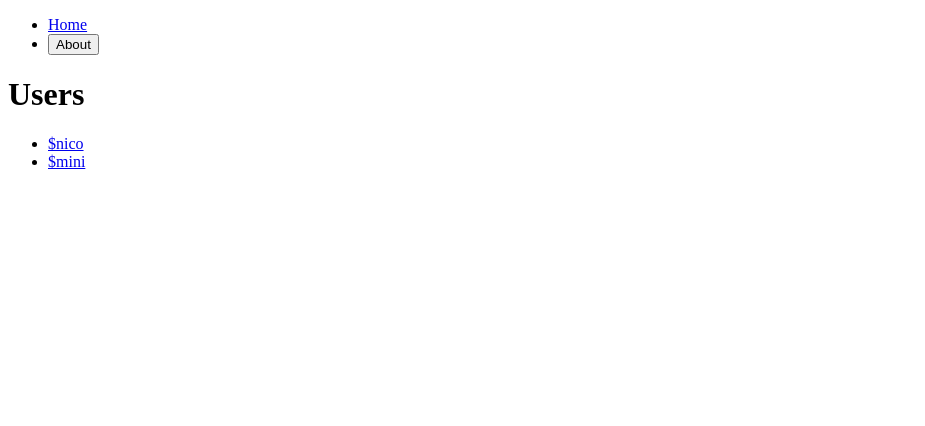
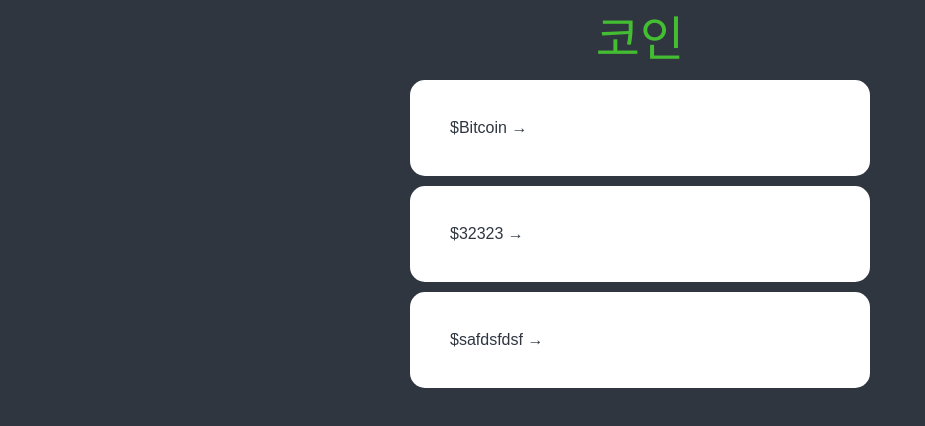
Before and after one commit to mhyoo88/react-masterclass, a React (Create React App) app: page / in a window 1280 px wide. Shown: the top 426 px of the page, without its empty margins (0-925 px from the left). Built offline with nearby package versions, Linux system fonts and the light colour scheme.

Commit message:
react-query 받고 라우트 설정 하고 style 지정

```diff
--- a/package.json
+++ b/package.json
@@ -12,6 +12,7 @@
     "@types/react-dom": "^18.0.10",
     "react": "^18.2.0",
     "react-dom": "^18.2.0",
+    "react-query": "^3.39.2",
     "react-router-dom": "^6.4.5",
     "react-scripts": "5.0.1",
     "styled-components": "^5.3.6",
--- a/src/Root.tsx
+++ b/src/Root.tsx
@@ -1,12 +1,74 @@
 import { Outlet } from "react-router";
-import Header from "./components/Header";
+import { createGlobalStyle } from "styled-components";
+
+const GlobalStyle = createGlobalStyle`
+  @import url('https://fonts.googleapis.com/css2?family=Source+Sans+Pro:wght@300;400&display=swap');
+  html, body, div, span, applet, object, iframe,
+  h1, h2, h3, h4, h5, h6, p, blockquote, pre,
+  a, abbr, acronym, address, big, cite, code,
+  del, dfn, em, img, ins, kbd, q, s, samp,
+  small, strike, strong, sub, sup, tt, var,
+  b, u, i, center,
+  dl, dt, dd, menu, ol, ul, li,
+  fieldset, form, label, legend,
+  table, caption, tbody, tfoot, thead, tr, th, td,
+  article, aside, canvas, details, embed,
+  figure, figcaption, footer, header, hgroup,
+  main, menu, nav, output, ruby, section, summary,
+  time, mark, audio, video {
+    margin: 0;
+    padding: 0;
+    border: 0;
+    font-size: 100%;
+    font: inherit;
+    vertical-align: baseline;
+  }
+  /* HTML5 display-role reset for older browsers */
+  article, aside, details, figcaption, figure,
+  footer, header, hgroup, main, menu, nav, section {
+    display: block;
+  }
+  /* HTML5 hidden-attribute fix for newer browsers */
+  *[hidden] {
+      display: none;
+  }
+  menu, ol, ul {
+    list-style: none;
+  }
+  blockquote, q {
+    quotes: none;
+  }
+  blockquote:before, blockquote:after,
+  q:before, q:after {
+    content: '';
+    content: none;
+  }
+  * {
+    box-sizing: border-box;
+  }
+  body {
+    line-height: 1;
+    font-family: 'Source Sans Pro', sans-serif;
+    background-color: ${(props) => props.theme.bgColor};
+    color: ${(props) => props.theme.textColor};
+  }
+  table {
+    border-collapse: collapse;
+    border-spacing: 0;
+  }
+  a {
+    text-decoration: none;
+    color: inherit;
+  }
+`;
 
 function Root() {
   return (
-    <div>
-      <Header />
+    <>
+      <GlobalStyle />
+      {/* <Header /> */}
       <Outlet context={{ darkmode: true }} />
-    </div>
+    </>
   );
 }
 
--- a/src/Router.tsx
+++ b/src/Router.tsx
@@ -1,35 +1,29 @@
 import { createBrowserRouter } from "react-router-dom";
+import Coins from "./screens/Coins";
 import ErroComponent from "./components/ErrorComponent";
+import Coin from "./screens/Coin";
+import NotFound from "./screens/NotFound";
 import Root from "./Root";
-import About from "./screens/About";
-import Home from "./screens/Home";
-import NotFound from "./screens/NotFound";
-import Followers from "./screens/users/Followers";
-import User from "./screens/users/User";
 
 const router = createBrowserRouter([
   {
-    path: "/", // 만일 /about 경로로 이동하려고 한다면 react-router 는 Root를 매칭 시켜 바로 "/" 이 URL로 매칭이 된다. outlet을 하게 되면 해당 컴포넌트를 outlet 을 이용해 렌더해주는것이다.
-    element: <Root />,
+    path: "/",
+    element: <Root />, //Outlet 을 정의한 route를 불러온다
     children: [
       {
         path: "",
-        element: <Home />,
-        errorElement: <ErroComponent />, //사용자는 이게 없으면 빈화면을 보여질것이다. 일종의 에러 장벽을 만드는 것
+        element: <Coins />,
+        errorElement: <ErroComponent />,
       },
       {
-        path: "about",
-        element: <About />,
-      },
-      {
-        path: "users/:userId", //children 안만들고 한번에 한이유는 users 에 갈 필요가 없기 때문에
-        element: <User />,
-        children: [
-          {
-            path: "followers",
-            element: <Followers />,
-          },
-        ],
+        path: "/:coinId",
+        element: <Coin />,
+        // children: [
+        //   {
+        //     path: "followers",
+        //     element: <Followers />,
+        //   },
+        // ],
       },
     ],
     errorElement: <NotFound />,
--- /dev/null
+++ b/src/screens/Coin.tsx
@@ -0,0 +1,10 @@
+import { useParams } from "react-router";
+
+function Coin() {
+  const { coinId } = useParams();
+  console.log(coinId);
+
+  return <h1>Coin: {coinId}</h1>;
+}
+
+export default Coin;
--- /dev/null
+++ b/src/screens/Coins.tsx
@@ -0,0 +1,86 @@
+import { Link } from "react-router-dom";
+import styled from "styled-components";
+
+const Container = styled.div`
+  padding: 0px 10px;
+  margin: 0 auto;
+  max-width: 480px;
+`;
+
+const Header = styled.header`
+  height: 10vh;
+  display: flex;
+  justify-content: center;
+  align-items: center;
+`;
+
+const CoinsList = styled.ul``;
+
+const Coin = styled.li`
+  background-color: white;
+  color: ${(props) => props.theme.bgColor};
+  padding: 20px;
+  border-radius: 15px;
+  margin-bottom: 10px;
+  a {
+    padding: 20px;
+    transition: color 0.2s ease-in;
+    display: block;
+  }
+  &:hover {
+    color: ${(props) => props.theme.accentColor};
+  }
+`;
+
+const Title = styled.h1`
+  font-size: 48px;
+  color: ${(props) => props.theme.accentColor};
+`;
+
+const coins = [
+  {
+    id: "btc-bitcoin",
+    name: "Bitcoin",
+    symbol: "BTC",
+    rank: 1,
+    is_new: false,
+    is_active: true,
+    type: "coin",
+  },
+  {
+    id: "btc-bitcoin2",
+    name: "32323",
+    symbol: "BTC",
+    rank: 2,
+    is_new: false,
+    is_active: true,
+    type: "coin",
+  },
+  {
+    id: "btc-bitcoin3",
+    name: "safdsfdsf",
+    symbol: "BTC",
+    rank: 3,
+    is_new: false,
+    is_active: true,
+    type: "coin",
+  },
+];
+function Coins() {
+  return (
+    <Container>
+      <Header>
+        <Title>코인</Title>
+      </Header>
+      <CoinsList>
+        {coins.map((coin) => (
+          <Coin key={coin.id}>
+            <Link to={`/${coin.id}`}>${coin.name} &rarr;</Link>
+          </Coin>
+        ))}
+      </CoinsList>
+    </Container>
+  );
+}
+
+export default Coins;
--- a/src/styled.d.ts
+++ b/src/styled.d.ts
@@ -6,6 +6,6 @@ declare module "styled-components" {
   export interface DefaultTheme {
     textColor: string;
     bgColor: string;
-    btnColor: string;
+    accentColor: string;
   }
 }
--- a/src/theme.ts
+++ b/src/theme.ts
@@ -1,13 +1,7 @@
 import { DefaultTheme } from "styled-components";
 
-export const lightTheme: DefaultTheme = {
-  bgColor: "white",
-  textColor: "black",
-  btnColor: "tomato",
+export const theme: DefaultTheme = {
+  bgColor: "#2f3640",
+  textColor: "#f5f6fa",
+  accentColor: "#44bd32",
 };
-
-export const darkTheme: DefaultTheme = {
-  bgColor: "black",
-  textColor: "white",
-  btnColor: "teal",
-};
```
Also changed, not shown: src/index.tsx (+5 -4 lines), 1 other file (tests, documents, lock files or other folders).
